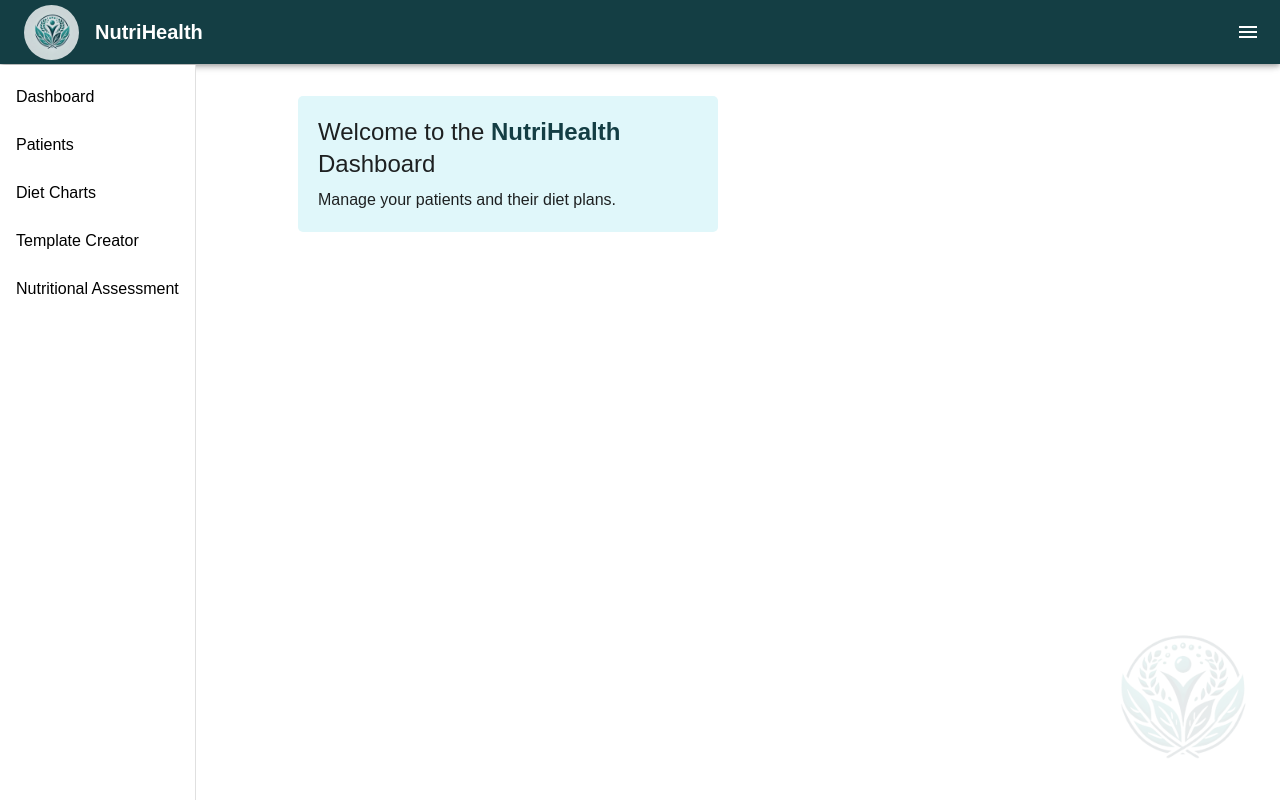
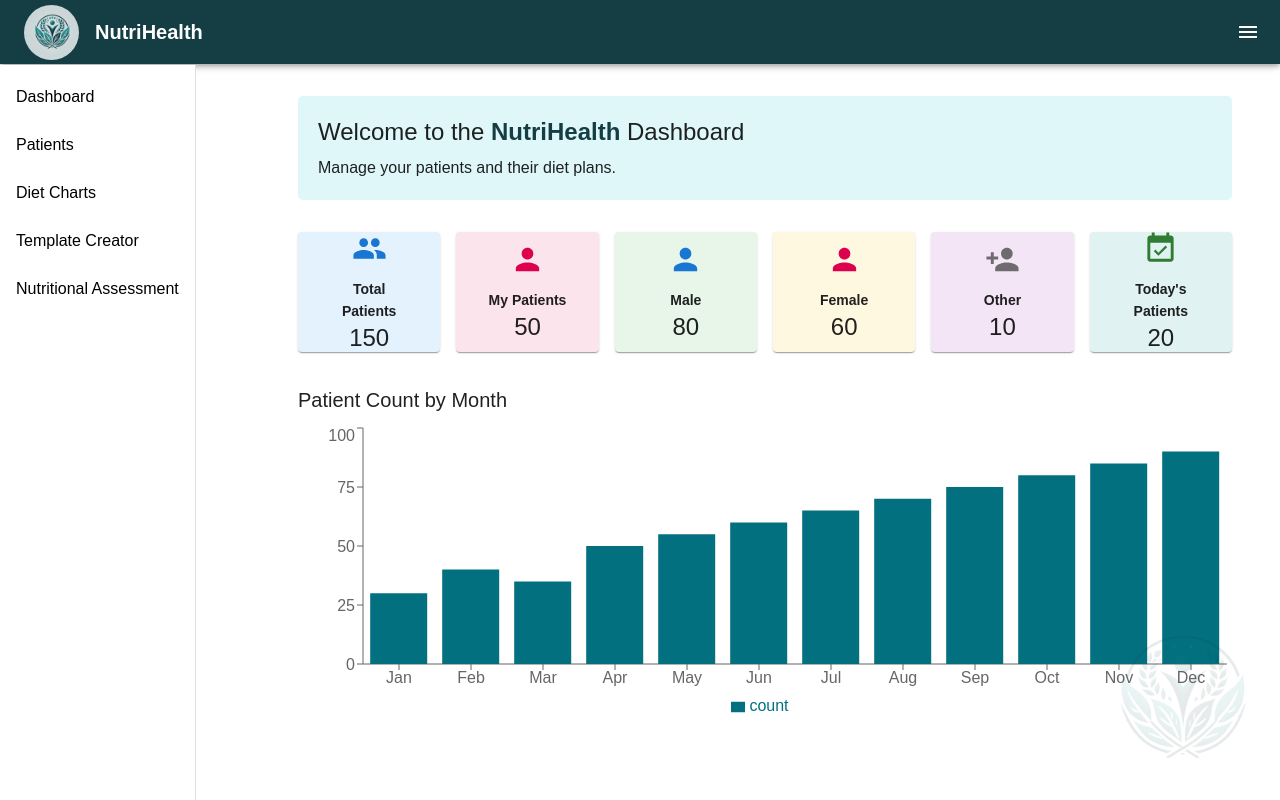
Before and after one commit to rahmansadaf46/diet-nutrition-module, a React (Vite) app: page / in a window 1280 px wide. Built offline with nearby package versions, Linux system fonts and the light colour scheme.

Commit message:
dashboard update

```diff
--- a/package.json
+++ b/package.json
@@ -21,8 +21,8 @@
     "react": "^18.3.1",
     "react-big-calendar": "^1.17.1",
     "react-dom": "^18.3.1",
-    "react-mui-scheduler": "^2.0.4",
-    "react-router-dom": "^7.1.5"
+    "react-router-dom": "^7.1.5",
+    "recharts": "^2.15.1"
   },
   "devDependencies": {
     "@eslint/js": "^9.17.0",
--- a/src/pages/Dashboard.tsx
+++ b/src/pages/Dashboard.tsx
@@ -1,17 +1,76 @@
+import { EventAvailable, People, Person, PersonAdd } from "@mui/icons-material";
+import { Box, Card, CardContent, Container, Grid, Typography } from "@mui/material";
 import React from "react";
-import { Box, Container, Typography } from "@mui/material";
+import { Bar, BarChart, Legend, ResponsiveContainer, Tooltip, XAxis, YAxis } from "recharts";
+
+const patientData = [
+    { name: "Total Patients", count: 150, icon: <People fontSize="large" color="primary" />, color: "#E3F2FD" },
+    { name: "My Patients", count: 50, icon: <Person fontSize="large" color="secondary" />, color: "#FCE4EC" },
+    { name: "Male", count: 80, icon: <Person fontSize="large" color="primary" />, color: "#E8F5E9" },
+    { name: "Female", count: 60, icon: <Person fontSize="large" color="secondary" />, color: "#FFF8E1" },
+    { name: "Other", count: 10, icon: <PersonAdd fontSize="large" color="action" />, color: "#F3E5F5" },
+    { name: "Today's Patients", count: 20, icon: <EventAvailable fontSize="large" color="success" />, color: "#E0F2F1" }
+];
+
+const monthlyPatientData = [
+    { month: "Jan", count: 30 },
+    { month: "Feb", count: 40 },
+    { month: "Mar", count: 35 },
+    { month: "Apr", count: 50 },
+    { month: "May", count: 55 },
+    { month: "Jun", count: 60 },
+    { month: "Jul", count: 65 },
+    { month: "Aug", count: 70 },
+    { month: "Sep", count: 75 },
+    { month: "Oct", count: 80 },
+    { month: "Nov", count: 85 },
+    { month: "Dec", count: 90 }
+];
+
+// const activePatientData = [
+//     { name: "Active", value: 120 },
+//     { name: "Inactive", value: 30 }
+// ];
+
+// const COLORS = ["#4CAF50", "#E57373"];
 
 const Dashboard: React.FC = () => {
     return (
         <Container>
-            <Box sx={{background:'#E0F7FA', width:'45%', padding:'20px', borderRadius:'5px',  transition: 'background 0.5s ease-in-out',
-                    '&:hover': {
-                        background: '#B2EBF2',
-                    }}}>
-                <Typography variant="h5" gutterBottom>Welcome to the <span style={{ fontWeight: 'bold', color: '#143E44' }}>NutriHealth</span> Dashboard</Typography>
+            <Box sx={{ background: '#E0F7FA', width: '100%', padding: '20px', borderRadius: '5px', transition: 'background 0.5s ease-in-out', '&:hover': { background: '#B2EBF2' }}}>
+                <Typography variant="h5" gutterBottom>
+                    Welcome to the <span style={{ fontWeight: 'bold', color: '#143E44' }}>NutriHealth</span> Dashboard
+                </Typography>
                 <Typography variant="body1">Manage your patients and their diet plans.</Typography>
+            </Box>
 
+            <Grid container spacing={2} sx={{ marginTop: 2 }}>
+                {patientData.map((item, index) => (
+                    <Grid item xs={12} sm={6} md={4} lg={2} key={index}>
+                        <Card sx={{ textAlign: 'center', padding: '10px', background: item.color, display: 'flex', flexDirection: 'column', alignItems: 'center', justifyContent: 'center', height: '120px' }}>
+                            <CardContent sx={{pt:3}}>
+                                {item.icon}
+                                <Typography variant="h6" sx={{ fontSize: '14px', fontWeight: 'bold', marginTop: '5px' }}>{item.name}</Typography>
+                                <Typography variant="h5" color="textPrimary">{item.count}</Typography>
+                            </CardContent>
+                        </Card>
+                    </Grid>
+                ))}
+            </Grid>
+
+            <Box sx={{ marginTop: 4 }}>
+                <Typography variant="h6" gutterBottom>Patient Count by Month</Typography>
+                <ResponsiveContainer width="100%" height={300}>
+                    <BarChart data={monthlyPatientData}>
+                        <XAxis dataKey="month" />
+                        <YAxis />
+                        <Tooltip />
+                        <Legend />
+                        <Bar dataKey="count" fill="#037080" />
+                    </BarChart>
+                </ResponsiveContainer>
             </Box>
+
         </Container>
     );
 };
```
Also changed, not shown: 2 other files (tests, documents, lock files or other folders).
